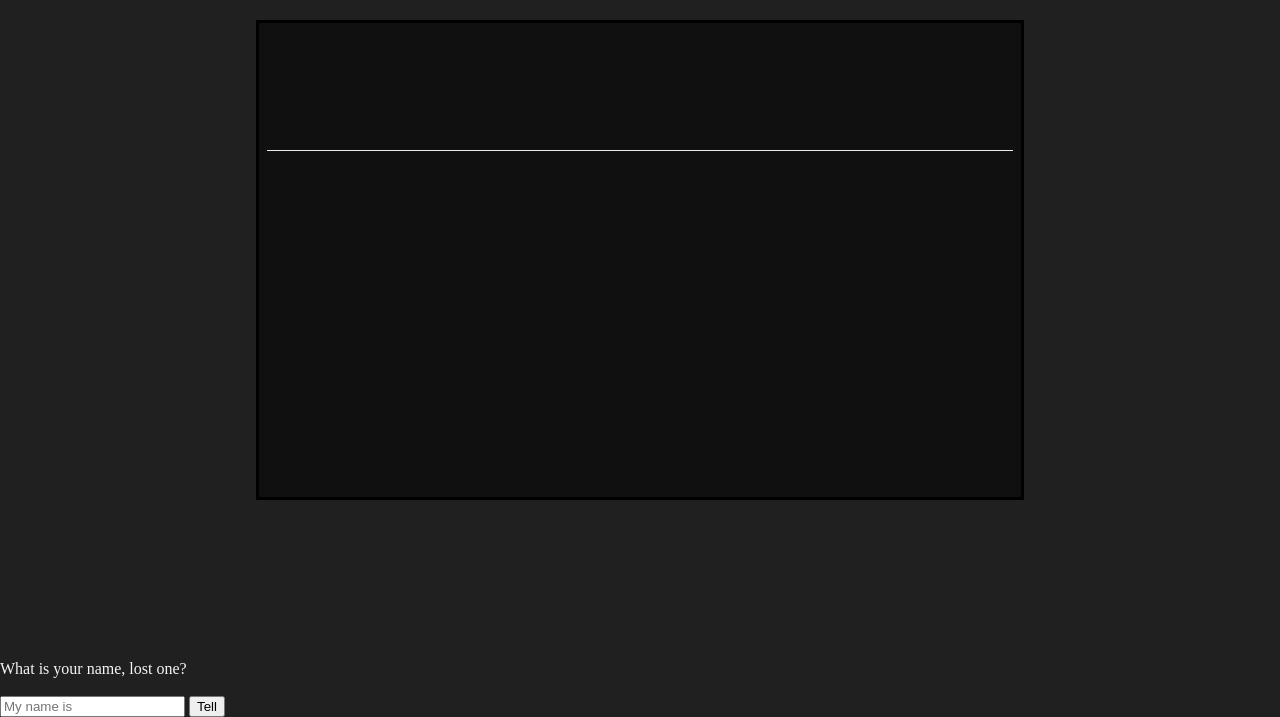
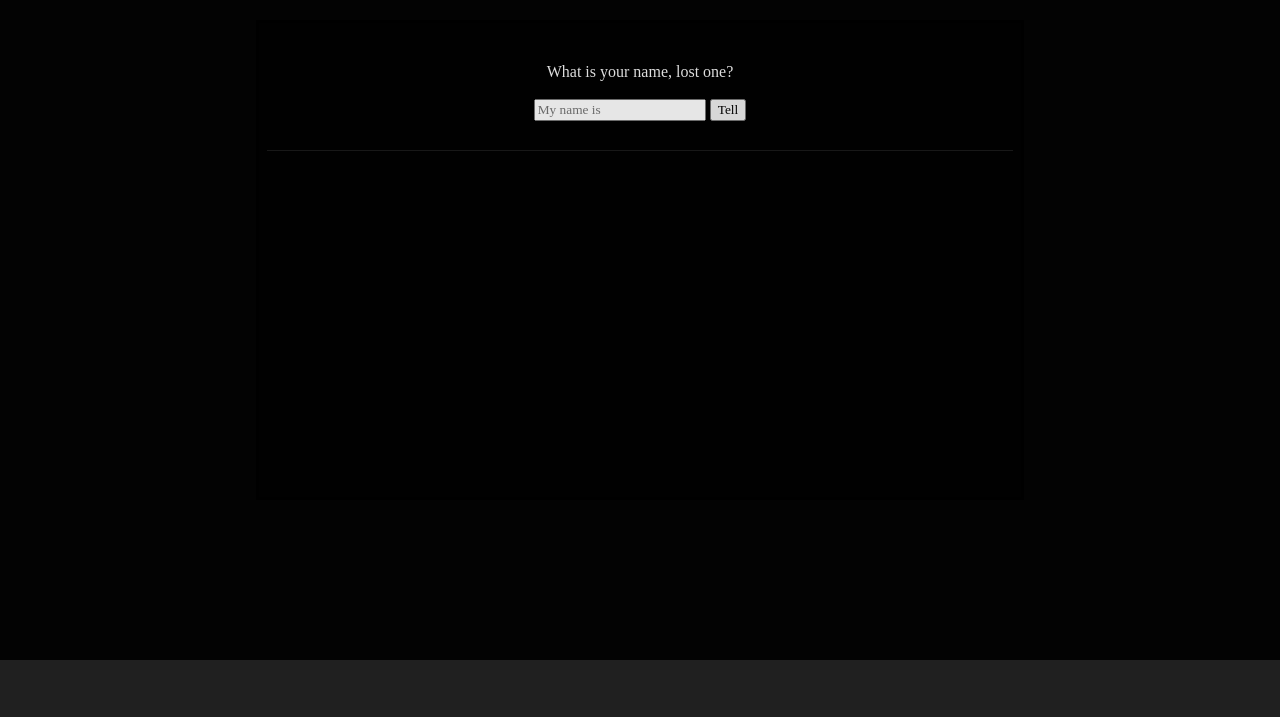
Before and after one commit to EmilPawlak/Opportunity-Text-Based-Game, a plain HTML site: page index.html in a window 1280 px wide. Shown: the part 140-857 px from the top of the page. After the commit the page ends 800 px from the top, so only its background shows below. Drawn offline with Linux system fonts and the light colour scheme; a web font is replaced by a local one.

Commit message:
Styled custom prompt and added animations

```diff
--- a/style.css
+++ b/style.css
@@ -59,11 +59,35 @@ p {
   opacity: 0;
   animation: fadeIn 2s forwards;
 }
+.popup {
+  display: grid;
+  grid-column: l-body / r-body;
+  grid-row: t-body / b-body;
+  grid-template-rows: 25% 25% 25% 25%;
+
+  background-color: black;
+  opacity: 0.90;
+  z-index: 2;
+}
+.popup__window {
+  grid-row: 2 / 3;
+
+  text-align: center;
+  border: 0.3vw solid black;
+  opacity: 0;
+  animation: fadeIn 5s forwards;
+}
+input {
+  font-family: 'Almendra', serif;
+}
 @keyframes fadeIn {
   100% {opacity: 1;}
 }
 @keyframes fadeOut {
   100% {opacity: 0;}
+}
+@keyframes fadeOutHard {
+  100% {visibility: hidden; opacity: 0;}
 }
 #choice-1 {
   grid-rows: t-choice-1 / t-choice-2;
```
